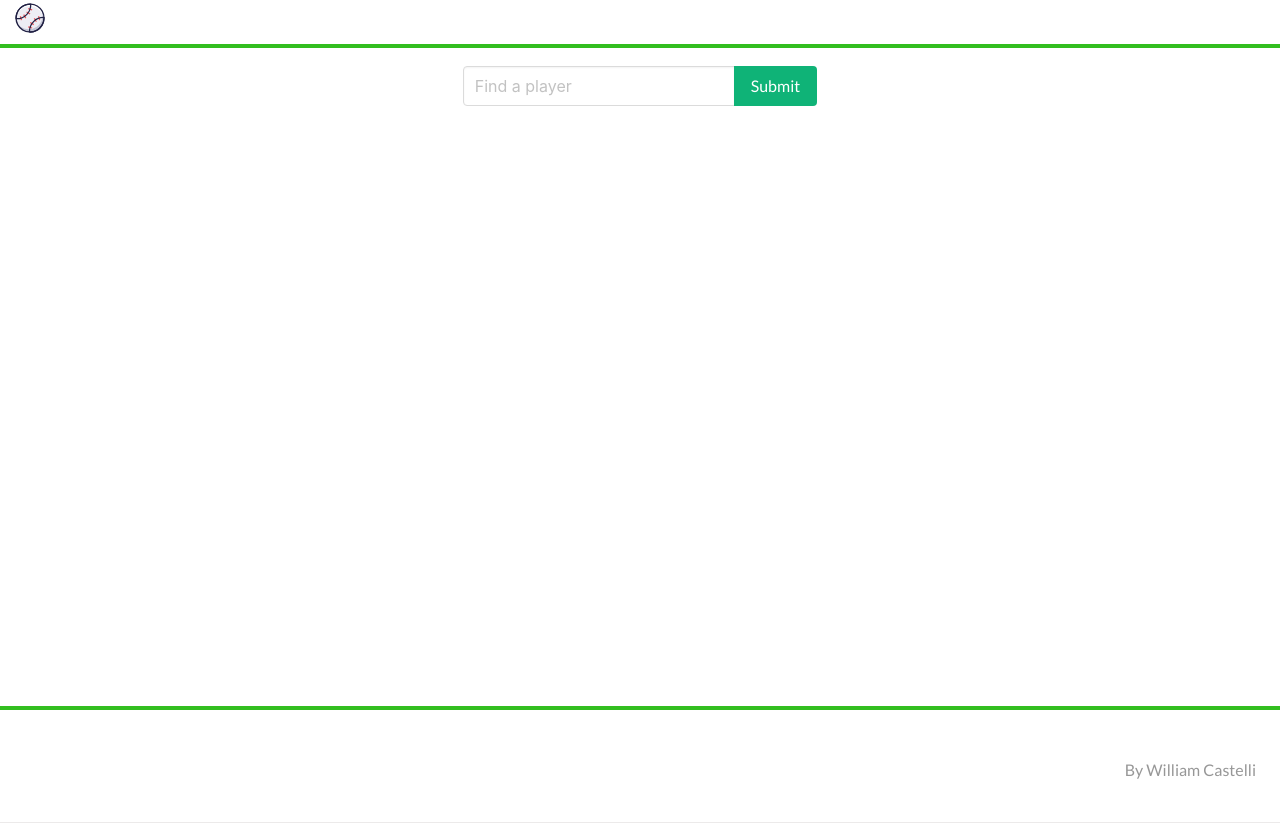
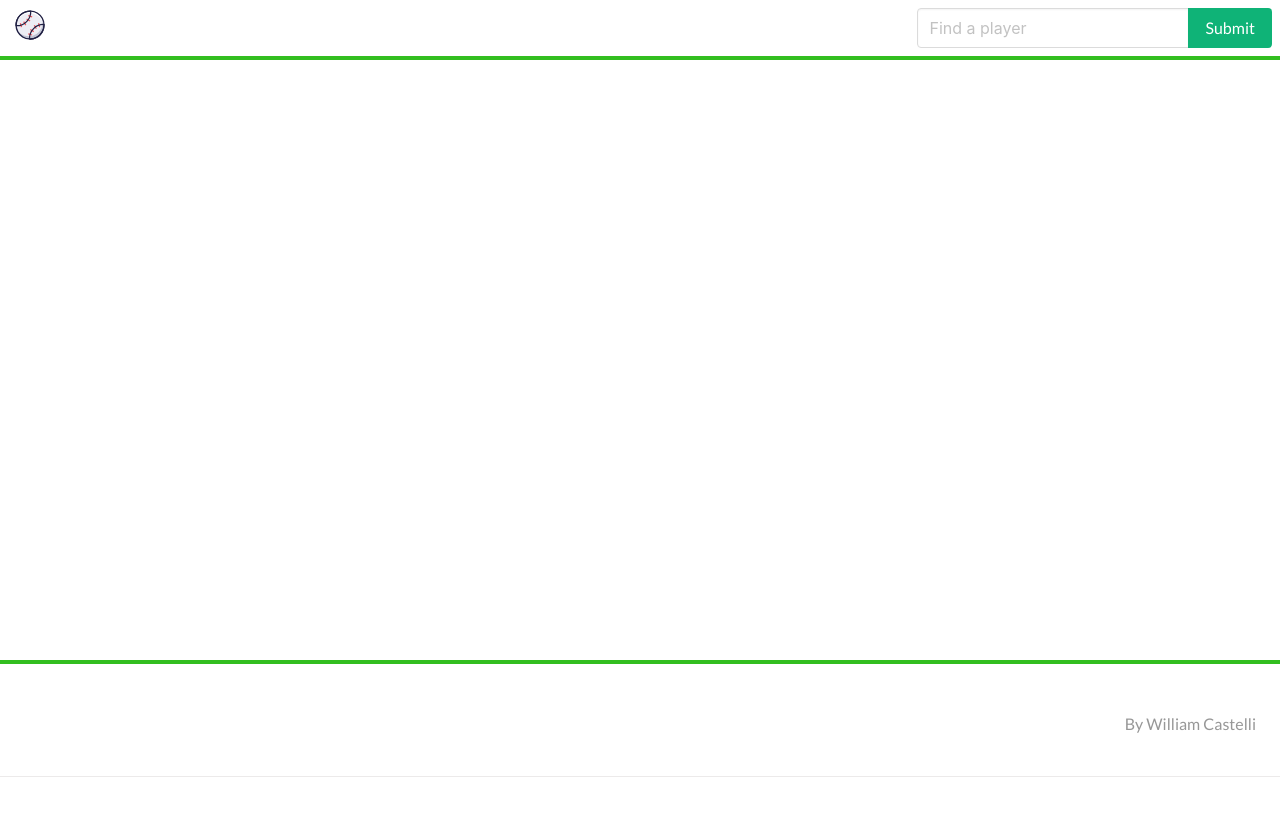
Before and after one commit to billycastelli/MLB-Stats-NextJS, a Next.js app: page /search in a window 1280 px wide. After the commit the page ends 800 px from the top, so only its background shows below. Built offline with nearby package versions, Linux system fonts and the light colour scheme.

Commit message:
More styling

```diff
--- a/components/Header/Header.jsx
+++ b/components/Header/Header.jsx
@@ -1,5 +1,6 @@
 import styles from "./Header.module.css";
 import Link from "next/link";
+import SearchInput from "../SearchInput/SearchInput";
 
 const Header = () => {
   return (
@@ -12,6 +13,9 @@ const Header = () => {
         </Link>
         {/* QuickStats */}
       </span>
+      <div className={styles.search}>
+        <SearchInput />
+      </div>
     </div>
   );
 };
--- a/components/Header/Header.module.css
+++ b/components/Header/Header.module.css
@@ -1,7 +1,9 @@
 .header {
+  display: flex;
+  justify-content: space-between;
   background-color: rgb(255, 255, 255);
   border-bottom: 4px solid #32be20;
-  height: 48px;
+  /* height: 48px; */
 }
 
 .header_image {
@@ -24,3 +26,9 @@
   font-size: 18px;
   font-weight: 500;
 }
+
+.search {
+  display: flex;
+  margin: 8px;
+  /* align-items: flex-end; */
+}
--- /dev/null
+++ b/components/SearchResults/SearchQueryMeta.jsx
@@ -0,0 +1,19 @@
+import styles from "./SearchQueryMeta.module.scss";
+
+const SearchQueryMeta = (props) => {
+  return (
+    <div className="section" style={{ paddingBottom: "0" }}>
+      <div className="columns is-centered">
+        <div className="column is-two-thirds  p-0">
+          <p className={styles.metaText}>
+            {props.prefix}
+            <span className={styles.metaTextBold}>{props.query}</span>
+            {props.count && <span> ({props.count} results found)</span>}
+          </p>
+        </div>
+      </div>
+    </div>
+  );
+};
+
+export default SearchQueryMeta;
--- /dev/null
+++ b/components/SearchResults/SearchQueryMeta.module.scss
@@ -0,0 +1,7 @@
+.metaText {
+  color: rgb(150, 153, 149);
+}
+
+.metaTextBold {
+  font-weight: 700;
+}
--- a/pages/player/[pid].jsx
+++ b/pages/player/[pid].jsx
@@ -33,11 +33,6 @@ const PlayerPage = () => {
   return (
     <>
       <Header />
-      <div className="container">
-        <div style={{ marginTop: "18px" }}>
-          <SearchInput center={true} />
-        </div>
-      </div>
       {data && data._source.player && data._source.player.batting && (
         <>
           <PlayerHero data={data._source.player} />
--- a/pages/search.jsx
+++ b/pages/search.jsx
@@ -6,6 +6,7 @@ import SearchInput from "../components/SearchInput/SearchInput";
 import SearchResults from "../components/SearchResults/SearchResults";
 import SearchPagination from "../components/SearchPagination/SearchPagination";
 import useSWR from "swr";
+import SearchQueryMeta from "../components/SearchResults/SearchQueryMeta";
 
 const fetcher = async (route, query_string, result_size, starting_index) => {
   try {
@@ -46,9 +47,6 @@ export default function SearchHome() {
         <Header />
 
         <div className="container">
-          <div style={{ marginTop: "18px" }}>
-            <SearchInput center={true} />
-          </div>
           {/* Idle state */}
           {!data && !router.query.q && (
             <div style={{ marginBottom: "600px" }}></div>
@@ -57,15 +55,18 @@ export default function SearchHome() {
           {/* Loading state */}
           {!data && router.query.q && (
             <div style={{ marginBottom: "600px" }}>
-              <div className="section">
-                <div className="columns is-centered">Searching...</div>
-              </div>
+              <SearchQueryMeta prefix="Searching for " query={router.query.q} />
             </div>
           )}
 
           {/* Data found */}
           {data && data.total.value && data.hits && data.hits !== [] && (
             <>
+              <SearchQueryMeta
+                prefix="Results for "
+                query={router.query.q}
+                count={data.total.value}
+              />
               <SearchResults results={data.hits} />
               <SearchPagination
                 router={router}
```
